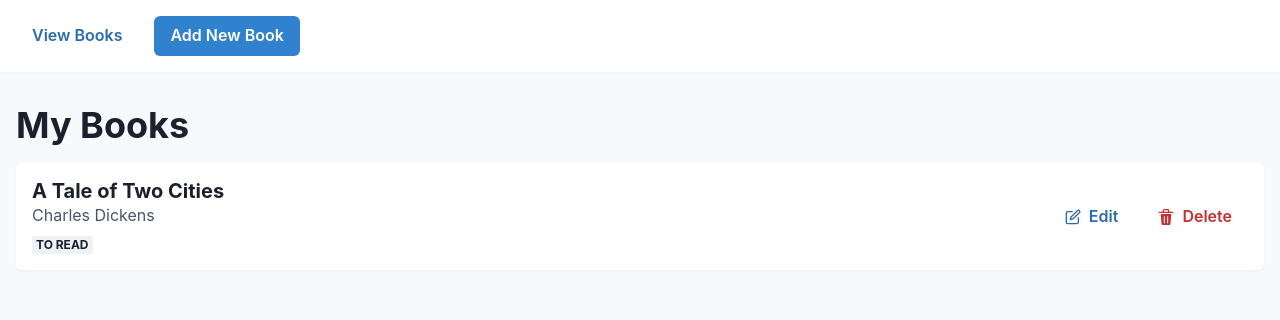
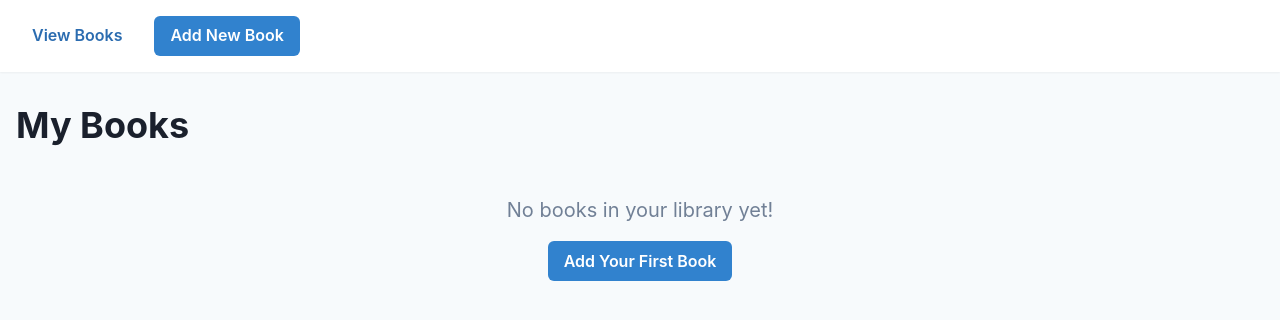
Before and after one commit to skjteam/book-tracker, a React (Create React App) app: page / in a window 1280 px wide. Shown: the top 320 px of the page. Built offline with nearby package versions, Linux system fonts and the light colour scheme.

Commit message:
Improved form validation

```diff
--- a/src/App.js
+++ b/src/App.js
@@ -8,6 +8,8 @@ import EditBook from "./components/EditBook";
 
 function App() {
   //Move books state up to App so it can be shared between components
+  const [books, setBooks] = useState([]);
+  /*
   const [books, setBooks] = useState([
     {
       id: 1,
@@ -16,6 +18,7 @@ function App() {
       status: "To Read",
     },
   ]);
+  */
 
   //Function to add new book
   const handleAddBook = (newBook) => {
--- a/src/components/AddBooks.js
+++ b/src/components/AddBooks.js
@@ -11,6 +11,9 @@ import {
 } from "@chakra-ui/react";
 
 function AddBook({ onAddBook }) {
+  //Validation state
+  const [isSubmitting, setIsSubmitting] = useState(false);
+
   const navigate = useNavigate();
   const [bookData, setBookData] = useState({
     title: "",
@@ -20,8 +23,26 @@ function AddBook({ onAddBook }) {
 
   const handleSubmit = (e) => {
     e.preventDefault();
-    onAddBook(bookData);
+    setIsSubmitting(true);
+
+    const processedBook = {
+      title: bookData.title.trim(),
+      author: bookData.author.trim(),
+      status: bookData.status,
+    };
+
+    if (!processedBook.title || !processedBook.author) {
+      alert("Please fill out the title and author");
+      setIsSubmitting(false);
+      return;
+    }
+
+    onAddBook(processedBook);
     navigate("/"); // Go back to book list after adding
+
+    //Reset form
+    setBookData({ title: "", author: "", status: "To Read" });
+    setIsSubmitting(false);
   };
 
   return (
--- a/src/components/BookList.js
+++ b/src/components/BookList.js
@@ -27,6 +27,23 @@ function BookList({ books, onDeleteBook }) {
   return (
     <VStack spacing={4} align="stretch">
       <Heading>My Books</Heading>
+      {/*Empty State*/}
+      {books.length === 0 && (
+        <Box
+          textAlign="center"
+          py={8}
+          transition="all 0.2s"
+          _hover={{ transform: "translateY(-2px)" }}
+        >
+          <Text fontSize="xl" color="gray.500">
+            No books in your library yet!
+          </Text>
+          <Button mt={4} as={RouterLink} to="/add" colorScheme="blue">
+            Add Your First Book
+          </Button>
+        </Box>
+      )}
+
       {books.map((book) => (
         <Box key={book.id} p={4} bg="white" shadow="sm" borderRadius="md">
           <HStack justify="space-between">
```
